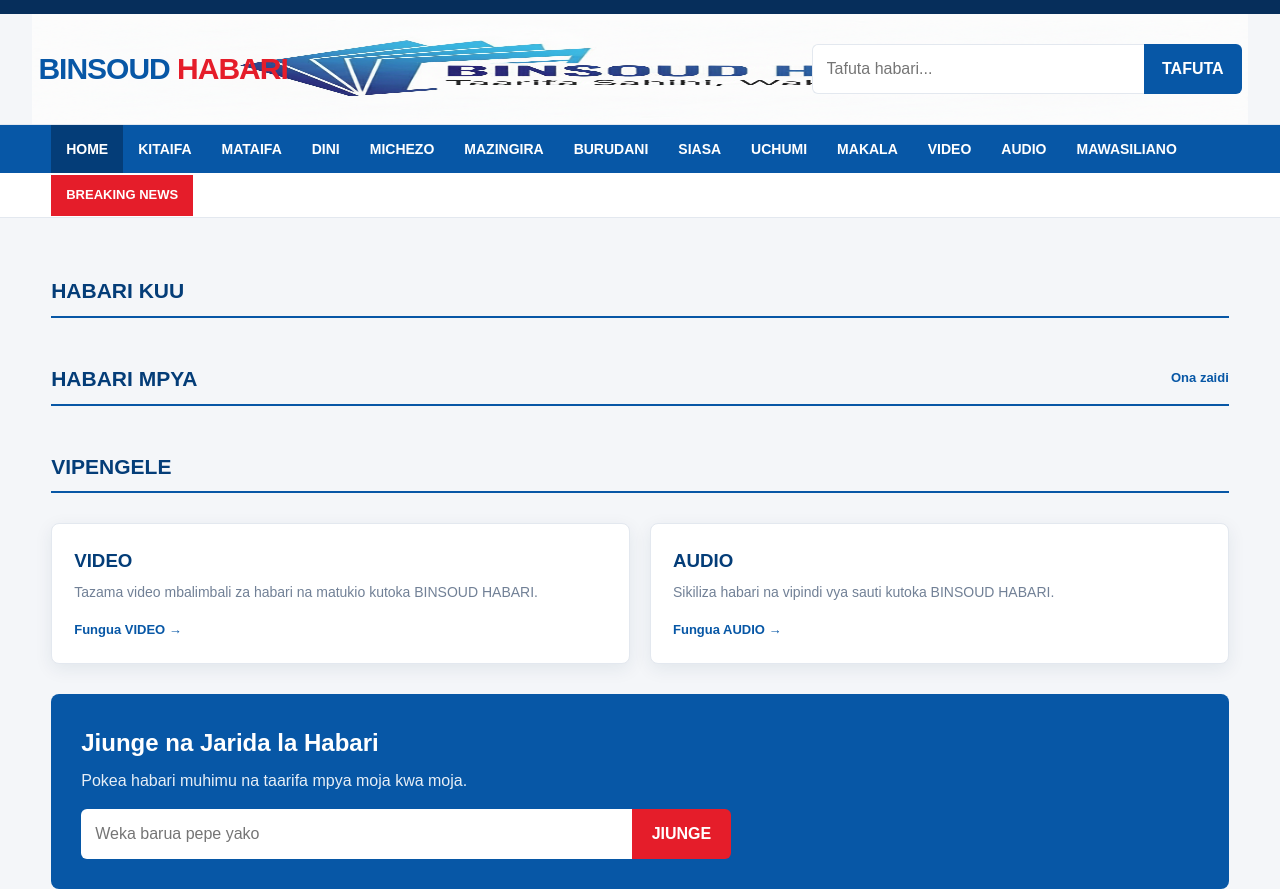
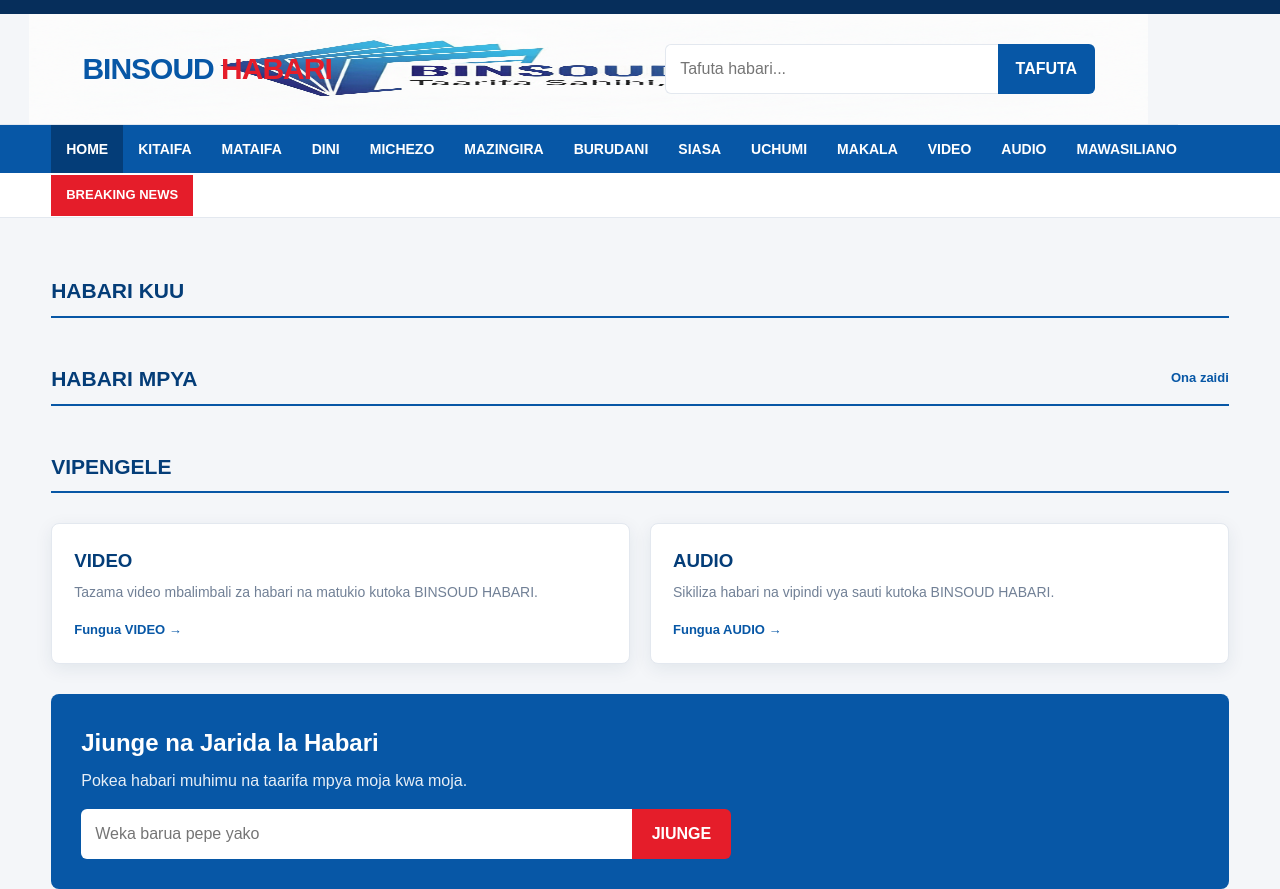
Before and after one commit to salum0704/binsoud-habari, a plain HTML site: page index.html in a window 1280 px wide. Shown: the top 889 px of the page. Drawn offline with Linux system fonts and the light colour scheme; no server answers.

Commit message:
Change header width from 100% to 92%

```diff
--- a/index.html
+++ b/index.html
@@ -86,7 +86,7 @@
 
 header {
   position: relative;
-  width: 100%;
+  width: 92%;
   min-height: 110px;
   background-color: transparent;
   background-image: url("images/binsoud-habari-logo.png.png");
@@ -98,7 +98,7 @@ header {
 }
 
 .header-main {
-  width: 100%;
+  width: 92%;
   max-width: none;
   min-height: 110px;
   padding: 8px 3%;
```
